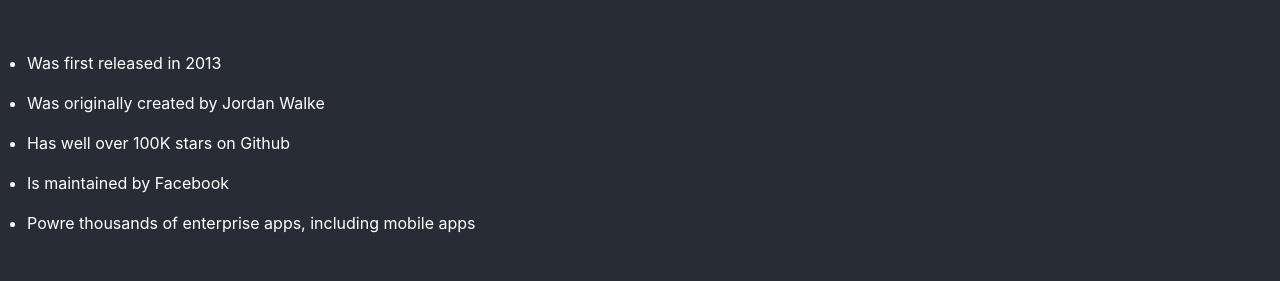
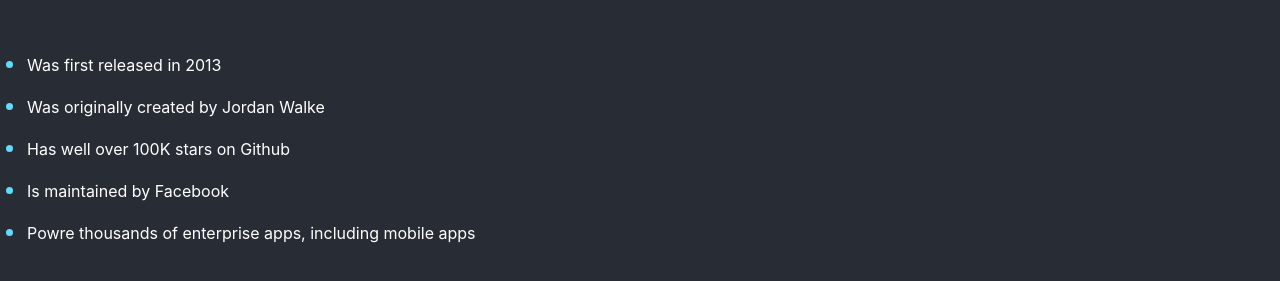
Before and after one commit to Brian-Enos/React, a React app in the folder my-app/: page / in a window 1280 px wide. Shown: the part 197-478 px from the top of the page. Built offline with nearby package versions, Linux system fonts and the light colour scheme.

Commit message:
Styled the li color using the marker property: color and font-size

```diff
--- a/my-app/src/CSS/styles.css
+++ b/my-app/src/CSS/styles.css
@@ -44,7 +44,11 @@
   margin-top: 2.85rem;
 }
 
-.main--facts li {
+.main--facts > li {
   line-height: 1.25rem;
   padding-block: 10px; /* Padding for top and bottom only */
 }
+.main--facts > li::marker {
+  color: #61DAFB;
+  font-size: 1.4rem;
+}
```
